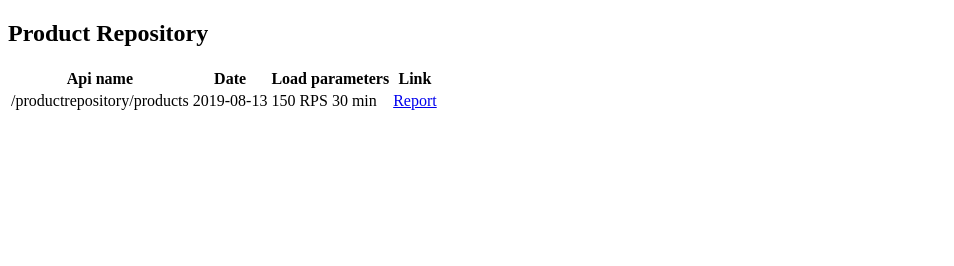
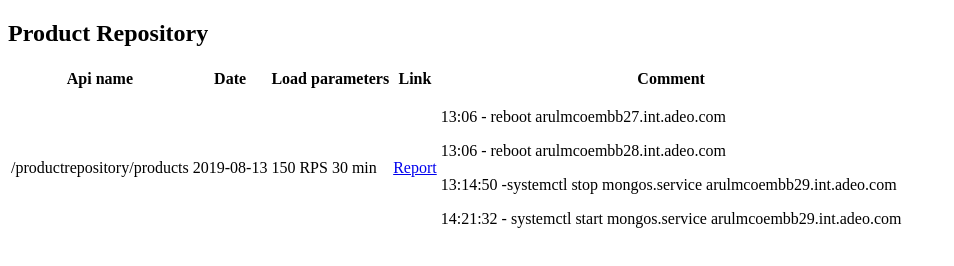
Before and after one commit to PerformanceGatling/PerformanceGatling.github.io, a plain HTML site: page index.html in a window 1280 px wide. Shown: the whole page, without its empty margins (0-954 px from the left). Drawn offline with Linux system fonts and the light colour scheme.

Commit message:
Add files via upload

```diff
--- a/index.html
+++ b/index.html
@@ -15,11 +15,17 @@
                 <th>Date</th>
                 <th>Load parameters</th>
                 <th>Link</th>
+                <th>Comment</th>
                 <tr>
                     <td>/productrepository/products</td>
                     <td>2019-08-13</td>
                     <td>150 RPS 30 min</td>
                     <td><a href="./productrepositorysimulation-20190813104838577/index.html">Report</a></td>
+                    <td><p>13:06 - reboot  arulmcoembb27.int.adeo.com</p>
+                        <p>13:06 - reboot  arulmcoembb28.int.adeo.com</p>
+                        <p>13:14:50 -systemctl stop mongos.service arulmcoembb29.int.adeo.com</p>
+                        <p>14:21:32  - systemctl start mongos.service arulmcoembb29.int.adeo.com</p>
+                    </td>
                 </tr>
             </table>
         </div>
```
